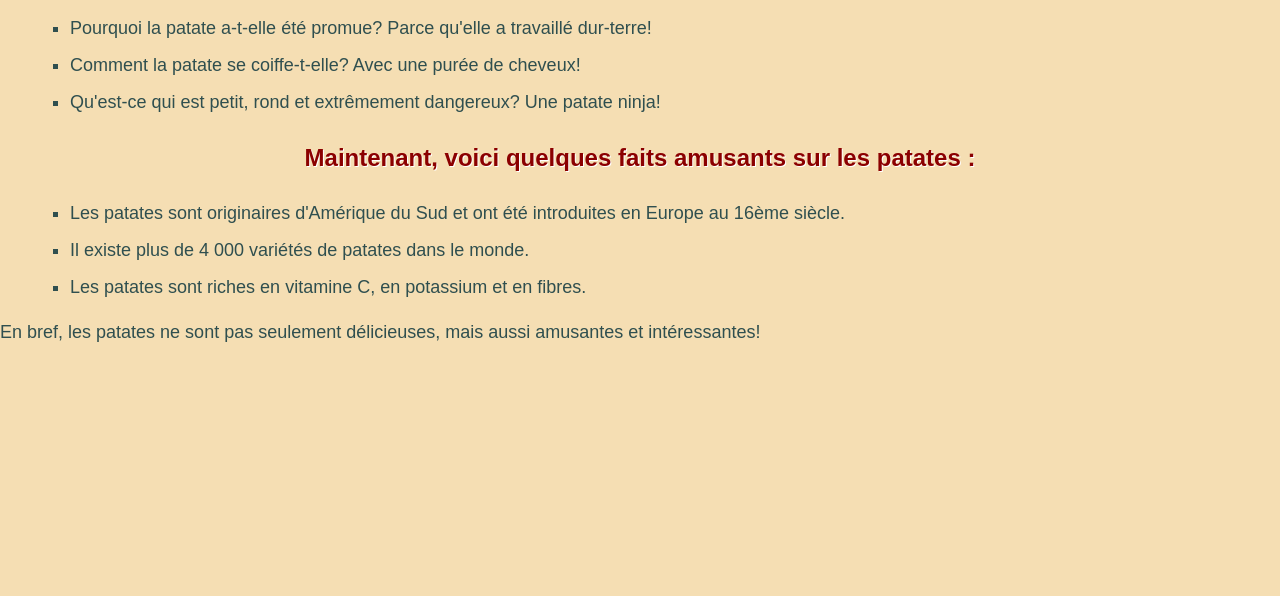
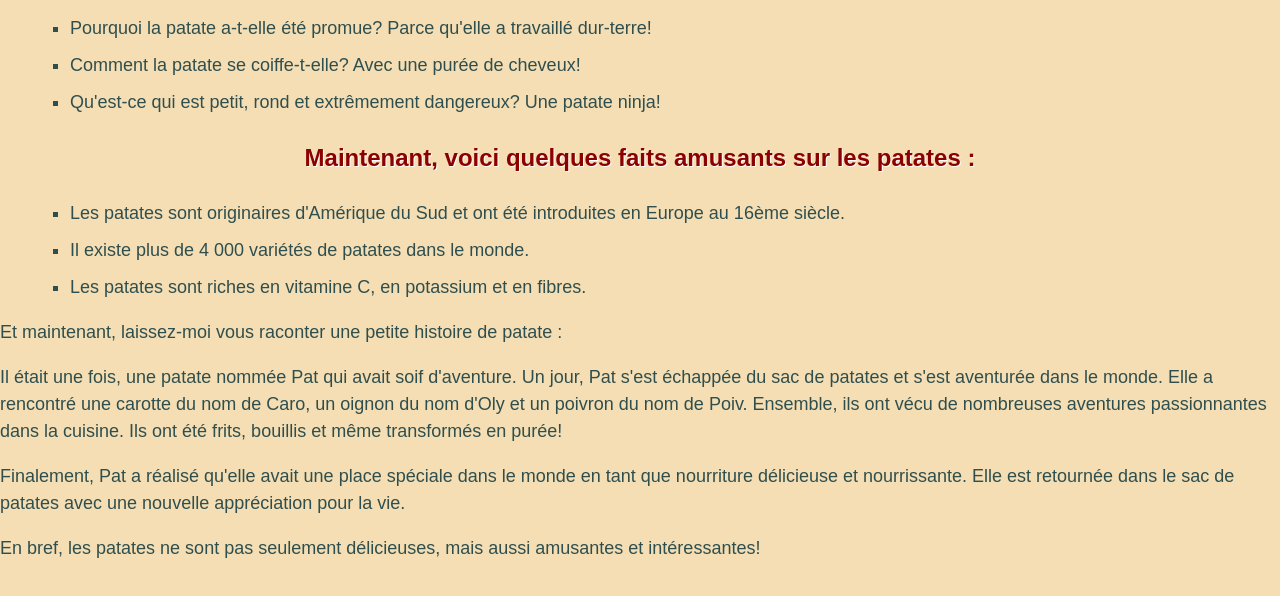
Before and after one commit to RandyDO/Les_Grosses_Patates, a plain HTML site: page melissa.html in a window 1280 px wide. Shown: the part 110-706 px from the top of the page. Drawn offline with Linux system fonts and the light colour scheme.

Commit message:
rajoue d'ue histoire

```diff
--- a/melissa.html
+++ b/melissa.html
@@ -18,6 +18,9 @@
       <li>Il existe plus de 4 000 variétés de patates dans le monde.</li>
       <li>Les patates sont riches en vitamine C, en potassium et en fibres.</li>
     </ul>
+    <p>Et maintenant, laissez-moi vous raconter une petite histoire de patate :</p>
+    <p>Il était une fois, une patate nommée Pat qui avait soif d'aventure. Un jour, Pat s'est échappée du sac de patates et s'est aventurée dans le monde. Elle a rencontré une carotte du nom de Caro, un oignon du nom d'Oly et un poivron du nom de Poiv. Ensemble, ils ont vécu de nombreuses aventures passionnantes dans la cuisine. Ils ont été frits, bouillis et même transformés en purée!</p>
+    <p>Finalement, Pat a réalisé qu'elle avait une place spéciale dans le monde en tant que nourriture délicieuse et nourrissante. Elle est retournée dans le sac de patates avec une nouvelle appréciation pour la vie.</p>
     <p>En bref, les patates ne sont pas seulement délicieuses, mais aussi amusantes et intéressantes!</p>
   </body>
 </html>
```
